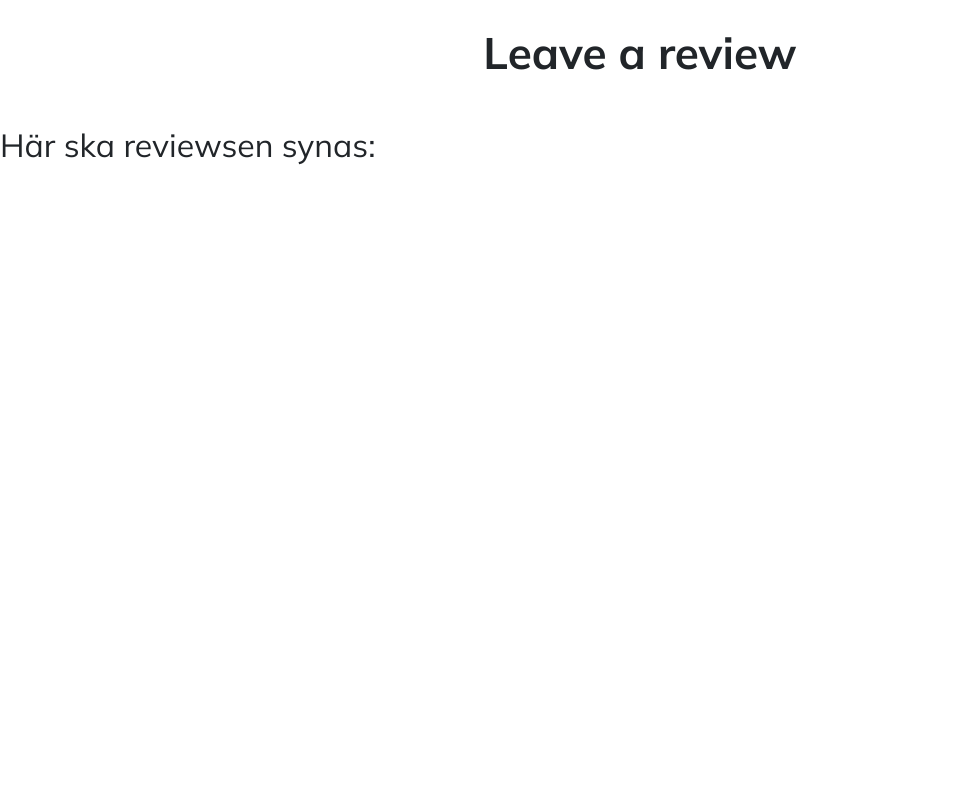
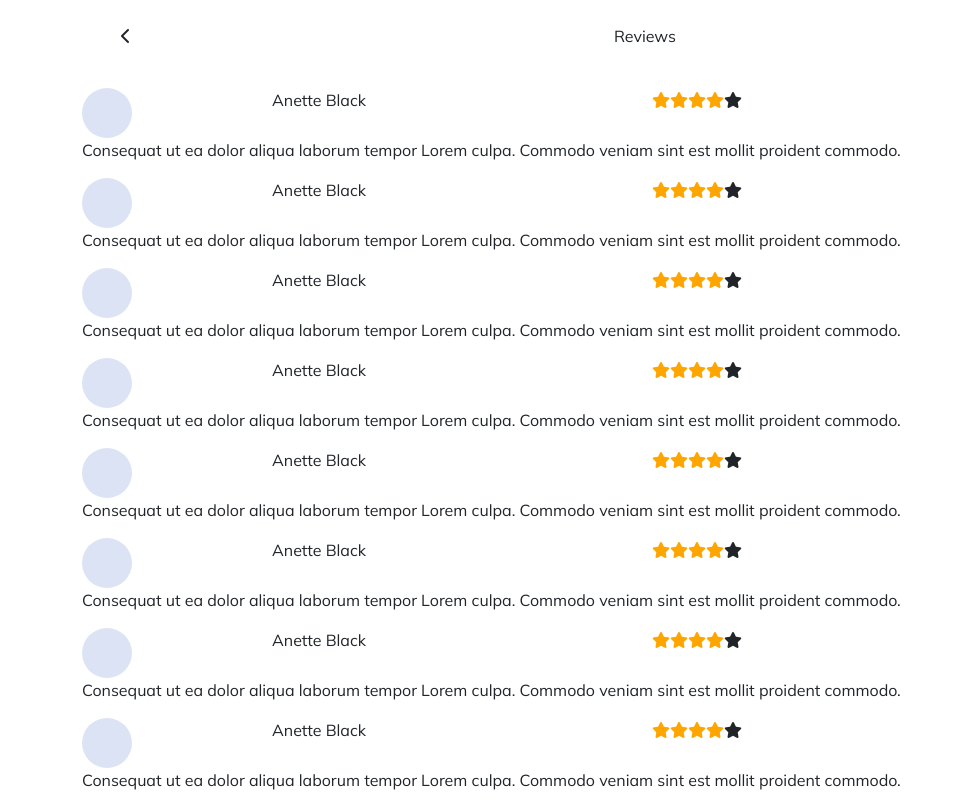
Before and after one commit to PatrikByren/Manero-frontend, a React (Create React App) app: page /reviews in a window 1280 px wide. Shown: the whole page, without its empty margins (0-958 px from the left). Built offline with nearby package versions, Linux system fonts and the light colour scheme.

Commit message:
reviews klart

```diff
--- a/src/views/Review/ReviewsView.js
+++ b/src/views/Review/ReviewsView.js
@@ -1,20 +1,175 @@
-import React from 'react'
-import { useParams } from 'react-router-dom';
-import BackArrowMiddleHead from '../../components/individuals/BackArrowMiddleHead';
+import React from 'react';
+import profilimg from "../../asset/images/profilimg.png";
+import Header from '../../components/sections/Header';
 
 const Reviews = () => {
-  const {inputReview}=useParams();
   return (
-    <div>
-      <BackArrowMiddleHead content="Leave a review" />
-
-      <div>
-      <h2>Här ska reviewsen synas:</h2>
-      <p>{inputReview}</p>
-    </div>
-
+    <div className='container'>
+      <div className='m-4'>
+        <Header icon={"fa-solid fa-chevron-left"} title={"Reviews"} />
+      </div>
+      <div className='d-flex justify-content-center align-items-center'>
+        <div className='row'>
+          <div className='col-2'>
+            <img src={profilimg} alt="asdf" />
+          </div>
+          <div className='col-4'>
+            <p>Anette Black</p>
+          </div>
+          <div className='col-6'>
+            <span class="fa fa-star checked"></span>
+            <span class="fa fa-star checked"></span>
+            <span class="fa fa-star checked"></span>
+            <span class="fa fa-star checked"></span>
+            <span class="fa fa-star"></span>
+          </div>
+          <div className='col'>
+            <p>Consequat ut ea dolor aliqua laborum tempor Lorem culpa. Commodo veniam sint est mollit proident commodo.</p>
+          </div>
+        </div>
+      </div>
+      <div className='d-flex justify-content-center align-items-center'>
+        <div className='row'>
+          <div className='col-2'>
+            <img src={profilimg} alt="asdf" />
+          </div>
+          <div className='col-4'>
+            <p>Anette Black</p>
+          </div>
+          <div className='col-6'>
+            <span class="fa fa-star checked"></span>
+            <span class="fa fa-star checked"></span>
+            <span class="fa fa-star checked"></span>
+            <span class="fa fa-star checked"></span>
+            <span class="fa fa-star"></span>
+          </div>
+          <div className='col'>
+            <p>Consequat ut ea dolor aliqua laborum tempor Lorem culpa. Commodo veniam sint est mollit proident commodo.</p>
+          </div>
+        </div>
+      </div>
+      <div className='d-flex justify-content-center align-items-center'>
+        <div className='row'>
+          <div className='col-2'>
+            <img src={profilimg} alt="asdf" />
+          </div>
+          <div className='col-4'>
+            <p>Anette Black</p>
+          </div>
+          <div className='col-6'>
+            <span class="fa fa-star checked"></span>
+            <span class="fa fa-star checked"></span>
+            <span class="fa fa-star checked"></span>
+            <span class="fa fa-star checked"></span>
+            <span class="fa fa-star"></span>
+          </div>
+          <div className='col'>
+            <p>Consequat ut ea dolor aliqua laborum tempor Lorem culpa. Commodo veniam sint est mollit proident commodo.</p>
+          </div>
+        </div>
+      </div>
+      <div className='d-flex justify-content-center align-items-center'>
+        <div className='row'>
+          <div className='col-2'>
+            <img src={profilimg} alt="asdf" />
+          </div>
+          <div className='col-4'>
+            <p>Anette Black</p>
+          </div>
+          <div className='col-6'>
+            <span class="fa fa-star checked"></span>
+            <span class="fa fa-star checked"></span>
+            <span class="fa fa-star checked"></span>
+            <span class="fa fa-star checked"></span>
+            <span class="fa fa-star"></span>
+          </div>
+          <div className='col'>
+            <p>Consequat ut ea dolor aliqua laborum tempor Lorem culpa. Commodo veniam sint est mollit proident commodo.</p>
+          </div>
+        </div>
+      </div>
+      <div className='d-flex justify-content-center align-items-center'>
+        <div className='row'>
+          <div className='col-2'>
+            <img src={profilimg} alt="asdf" />
+          </div>
+          <div className='col-4'>
+            <p>Anette Black</p>
+          </div>
+          <div className='col-6'>
+            <span class="fa fa-star checked"></span>
+            <span class="fa fa-star checked"></span>
+            <span class="fa fa-star checked"></span>
+            <span class="fa fa-star checked"></span>
+            <span class="fa fa-star"></span>
+          </div>
+          <div className='col'>
+            <p>Consequat ut ea dolor aliqua laborum tempor Lorem culpa. Commodo veniam sint est mollit proident commodo.</p>
+          </div>
+        </div>
+      </div>
+      <div className='d-flex justify-content-center align-items-center'>
+        <div className='row'>
+          <div className='col-2'>
+            <img src={profilimg} alt="asdf" />
+          </div>
+          <div className='col-4'>
+            <p>Anette Black</p>
+          </div>
+          <div className='col-6'>
+            <span class="fa fa-star checked"></span>
+            <span class="fa fa-star checked"></span>
+            <span class="fa fa-star checked"></span>
+            <span class="fa fa-star checked"></span>
+            <span class="fa fa-star"></span>
+          </div>
+          <div className='col'>
+            <p>Consequat ut ea dolor aliqua laborum tempor Lorem culpa. Commodo veniam sint est mollit proident commodo.</p>
+          </div>
+        </div>
+      </div>
+      <div className='d-flex justify-content-center align-items-center'>
+        <div className='row'>
+          <div className='col-2'>
+            <img src={profilimg} alt="asdf" />
+          </div>
+          <div className='col-4'>
+            <p>Anette Black</p>
+          </div>
+          <div className='col-6'>
+            <span class="fa fa-star checked"></span>
+            <span class="fa fa-star checked"></span>
+            <span class="fa fa-star checked"></span>
+            <span class="fa fa-star checked"></span>
+            <span class="fa fa-star"></span>
+          </div>
+          <div className='col'>
+            <p>Consequat ut ea dolor aliqua laborum tempor Lorem culpa. Commodo veniam sint est mollit proident commodo.</p>
+          </div>
+        </div>
+      </div>
+      <div className='d-flex justify-content-center align-items-center'>
+        <div className='row'>
+          <div className='col-2'>
+            <img src={profilimg} alt="asdf" />
+          </div>
+          <div className='col-4'>
+            <p>Anette Black</p>
+          </div>
+          <div className='col-6'>
+            <span class="fa fa-star checked"></span>
+            <span class="fa fa-star checked"></span>
+            <span class="fa fa-star checked"></span>
+            <span class="fa fa-star checked"></span>
+            <span class="fa fa-star"></span>
+          </div>
+          <div className='col'>
+            <p>Consequat ut ea dolor aliqua laborum tempor Lorem culpa. Commodo veniam sint est mollit proident commodo.</p>
+          </div>
+        </div>
+      </div>
     </div>
   )
 }
 
-export default Reviews
+export default Reviews;
--- a/src/views/Review/SendReviewView.js
+++ b/src/views/Review/SendReviewView.js
@@ -26,6 +26,13 @@ const SendReview = () => {
                 <div className="line">|</div>
                 <div className="title-2 text-center">
                     Please rate the quality of <br /> service for the order!
+                </div>
+                <div className='m-3'>
+                    <i class="fa-regular fa-star fa-2xl"></i>
+                    <i class="fa-regular fa-star fa-2xl"></i>
+                    <i class="fa-regular fa-star fa-2xl"></i>
+                    <i class="fa-regular fa-star fa-2xl"></i>
+                    <i class="fa-regular fa-star fa-2xl"></i>
                 </div>
 
                 <div className="content text-center">
```
Lines whose indentation alone changed are shown as unchanged.
